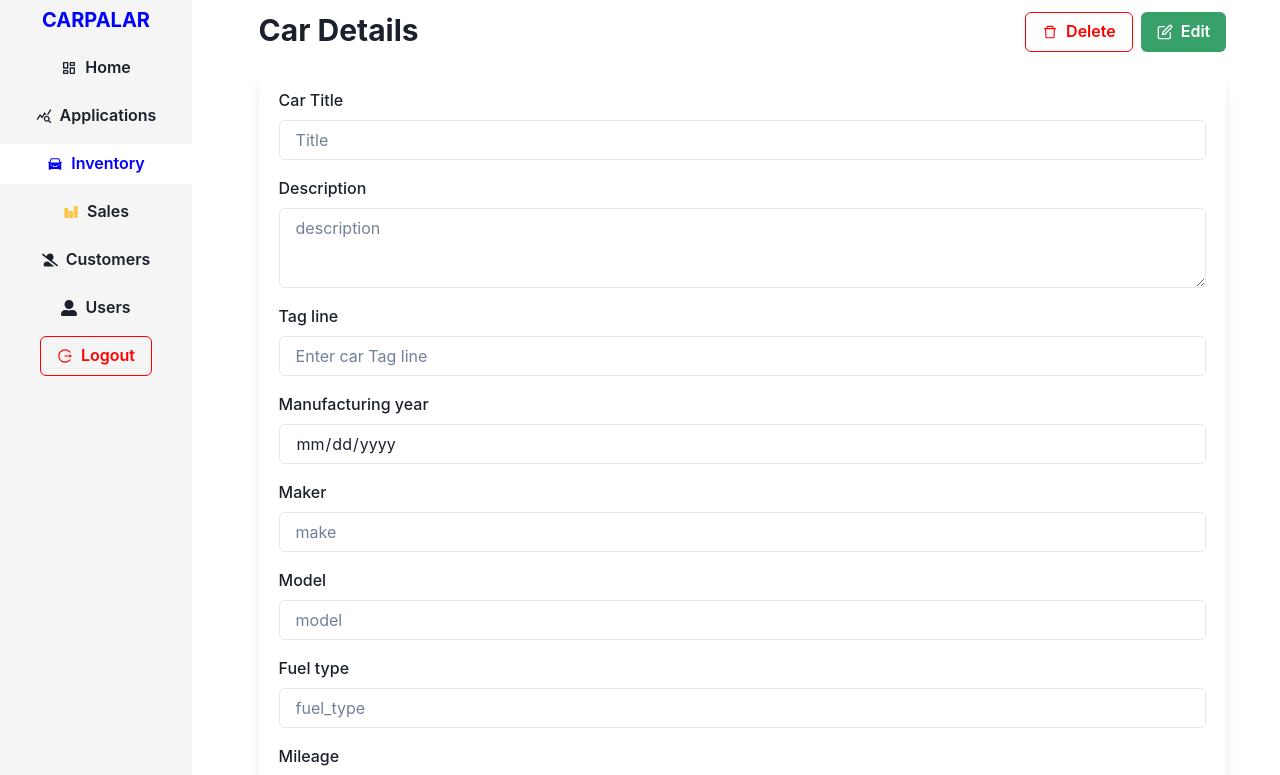
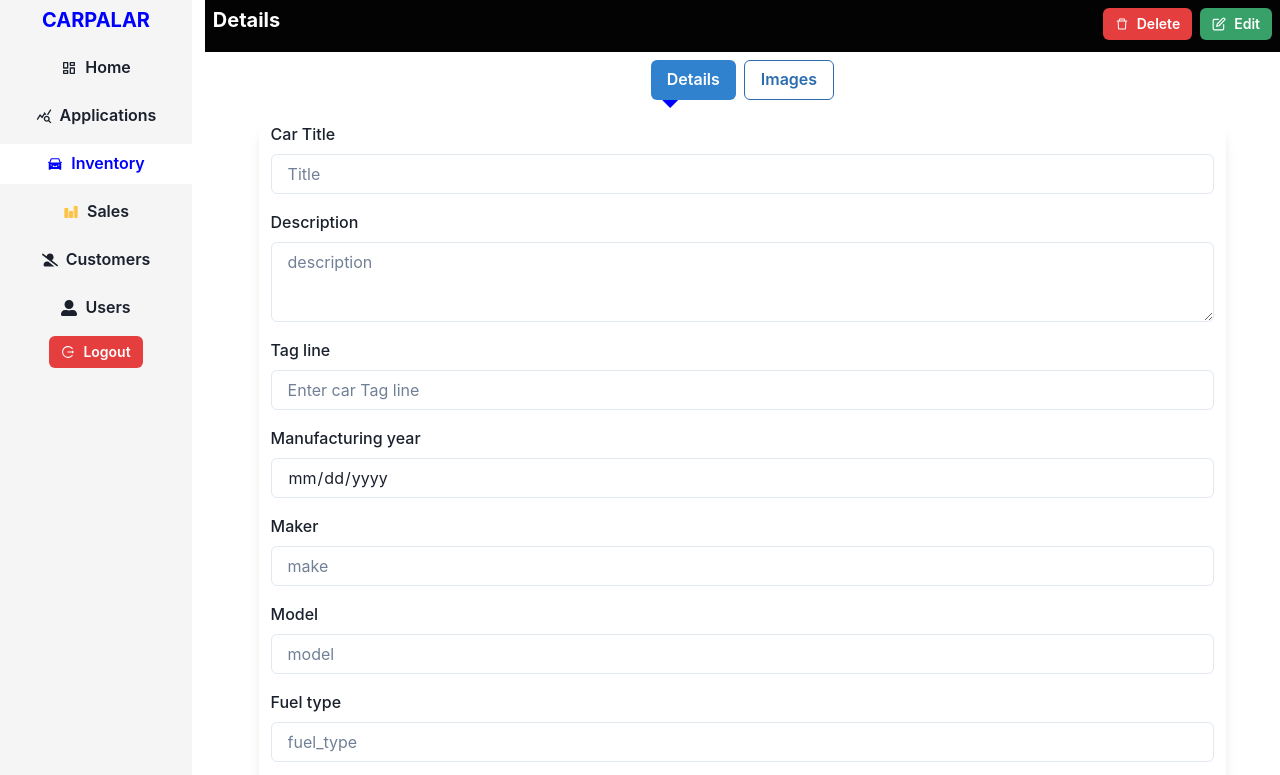
Before and after one commit to irfan-akhan/carpalar-dashboard, a React (Create React App) app: page /vehicles/1 in a window 1280 px wide. Shown: the top 775 px of the page. Built offline with nearby package versions, Linux system fonts and the light colour scheme; no server answers.

Commit message:
added build folder

```diff
--- a/package.json
+++ b/package.json
@@ -2,6 +2,7 @@
   "name": "dashboard",
   "version": "0.1.0",
   "private": true,
+  "homepage": ".",
   "dependencies": {
     "@chakra-ui/react": "^2.2.1",
     "@emotion/react": "^11.0.0",
--- a/src/components/ModalDialog.js
+++ b/src/components/ModalDialog.js
@@ -11,16 +11,17 @@ import {
 } from '@chakra-ui/react';
 import { AiOutlineDelete } from 'react-icons/ai';
 
-export default function ModalDialog({ title, callback, label, icon }) {
+export default function ModalDialog({ title, callback, label, size, icon }) {
   const { isOpen, onOpen, onClose } = useDisclosure();
   return (
     <>
       <Button
-        leftIcon={icon ? icon : <AiOutlineDelete color="red" />}
+        leftIcon={icon ? icon : <AiOutlineDelete color="#fff" />}
         onClick={onOpen}
         colorScheme="red"
-        variant={'outline'}
-        color="red"
+        variant={'solid'}
+        color="#fff"
+        size="sm"
       >
         {label ? label : 'Delete'}
       </Button>
--- a/src/pages/SingleCarList.js
+++ b/src/pages/SingleCarList.js
@@ -15,6 +15,8 @@ import {
   Textarea,
   useToast,
   Select,
+  Image,
+  Box,
 } from '@chakra-ui/react';
 import { useForm } from 'react-hook-form';
 import {
@@ -26,10 +28,13 @@ import { useNavigate, useParams } from 'react-router';
 import ModalDialog from '../components/ModalDialog';
 import Navbar from '../components/Navbar';
 import { FiEdit } from 'react-icons/fi';
+import { MdArrowDropDown } from 'react-icons/md';
+import { AiOutlineDelete } from 'react-icons/ai';
 
 const SingleCarList = () => {
   let navigate = useNavigate();
   const [car, setCar] = useState({});
+  const [activeTab, setActiveTab] = useState('details');
   const [editMode, setEditMode] = useState(false);
   let { id } = useParams();
 
@@ -99,9 +104,15 @@ const SingleCarList = () => {
         width="100%"
         ml="16vw"
       >
-        <Flex justifyContent="space-between" width="90%" mt="3">
-          <Heading as="h1" size="lg" mb="5">
-            {editMode ? 'Update Car' : ' Car Details'}
+        <Flex
+          bg="#030303"
+          justifyContent="space-between"
+          width="100%"
+          p="2"
+          pb="0"
+        >
+          <Heading as="h1" size="md" color="#fff" mb="5">
+            {editMode ? 'Update Mode' : 'Details'}
           </Heading>
           <ButtonGroup>
             <ModalDialog
@@ -131,6 +142,7 @@ const SingleCarList = () => {
             <Button
               colorScheme="green"
               variant="solid"
+              size="sm"
               onClick={e =>
                 setEditMode(prev => {
                   if (prev) {
@@ -148,13 +160,71 @@ const SingleCarList = () => {
             </Button>
           </ButtonGroup>
         </Flex>
+        <Flex mt="2" justifyContent="center" px="2" width="100%">
+          <Flex flexDir="column">
+            <Button
+              mr="2"
+              onClick={() => setActiveTab('details')}
+              colorScheme="blue"
+              variant={activeTab === 'details' ? 'solid' : 'outline'}
+              size="md"
+            >
+              Details
+            </Button>
+            {activeTab === 'details' ? (
+              <MdArrowDropDown
+                style={{ marginTop: '-16px', fontSize: '2.4rem' }}
+                fontSize={'30px'}
+                color="blue"
+              />
+            ) : (
+              <MdArrowDropDown
+                style={{
+                  marginTop: '-16px',
+                  fontSize: '2.4rem',
+                  visibility: 'hidden',
+                }}
+                color="blue"
+              />
+            )}
+          </Flex>
+          <Flex flexDir="column">
+            {' '}
+            <Button
+              onClick={() => setActiveTab('images')}
+              colorScheme="blue"
+              variant={activeTab === 'images' ? 'solid' : 'outline'}
+              size="md"
+            >
+              Images
+            </Button>
+            {activeTab === 'images' ? (
+              <MdArrowDropDown
+                style={{ marginTop: '-16px', fontSize: '2.4rem' }}
+                fontSize={'30px'}
+                color="blue"
+              />
+            ) : (
+              <MdArrowDropDown
+                style={{
+                  marginTop: '-16px',
+                  fontSize: '2.4rem',
+                  visibility: 'hidden',
+                }}
+                color="blue"
+              />
+            )}
+          </Flex>
+        </Flex>
+
+        {activeTab === 'details' ? (
           <Flex
             flexDir="column"
             justifyContent="flex-start"
             boxShadow="lg"
             borderRadius="15px"
             width="90%"
-          p="5"
+            px="3"
           >
             <form onSubmit={handleSubmit(onSubmitHandler)}>
               <Stack>
@@ -440,7 +510,9 @@ const SingleCarList = () => {
                   )}
                 </FormControl>
                 <FormControl isReadOnly={!editMode} mb="2">
-                <FormLabel htmlFor="weekly_payment">Weekly payments </FormLabel>
+                  <FormLabel htmlFor="weekly_payment">
+                    Weekly payments{' '}
+                  </FormLabel>
                   <Input
                     isInvalid={errors.weekly_payment}
                     aria-label="weekly_payment"
@@ -633,6 +705,28 @@ const SingleCarList = () => {
               </Stack>
             </form>
           </Flex>
+        ) : (
+          <Flex flexWrap="wrap" mt="4">
+            <Box position="relative">
+              <Image
+                borderRadius="10"
+                height="200px"
+                src="https://images.unsplash.com/photo-1494976388531-d1058494cdd8?ixlib=rb-1.2.1&ixid=MnwxMjA3fDB8MHxzZWFyY2h8M3x8Y2FyfGVufDB8fDB8fA%3D%3D&w=1000&q=80"
+              />
+              <Button
+                position="absolute"
+                size="xs"
+                bg="transparent"
+                colorScheme="red"
+                top="0"
+                right="0"
+                _hover={{ color: 'transparent', bg: '#f9f9f988' }}
+              >
+                <AiOutlineDelete color="red" fontSize="1.2rem" />
+              </Button>
+            </Box>
+          </Flex>
+        )}
       </Flex>
     </Flex>
   );
```
Also changed, not shown: 1 other file (tests, documents, lock files or other folders). Lines whose indentation alone changed are shown as unchanged.
